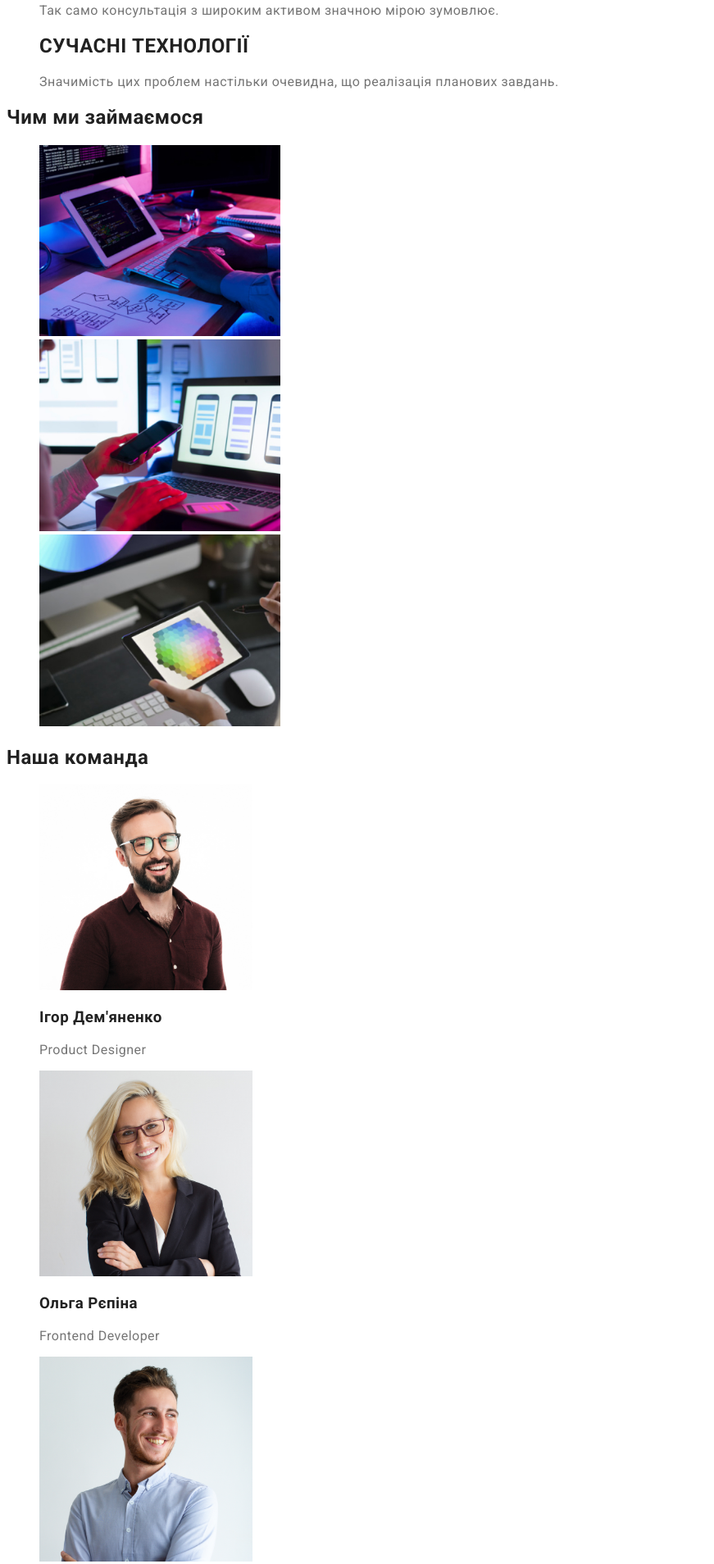
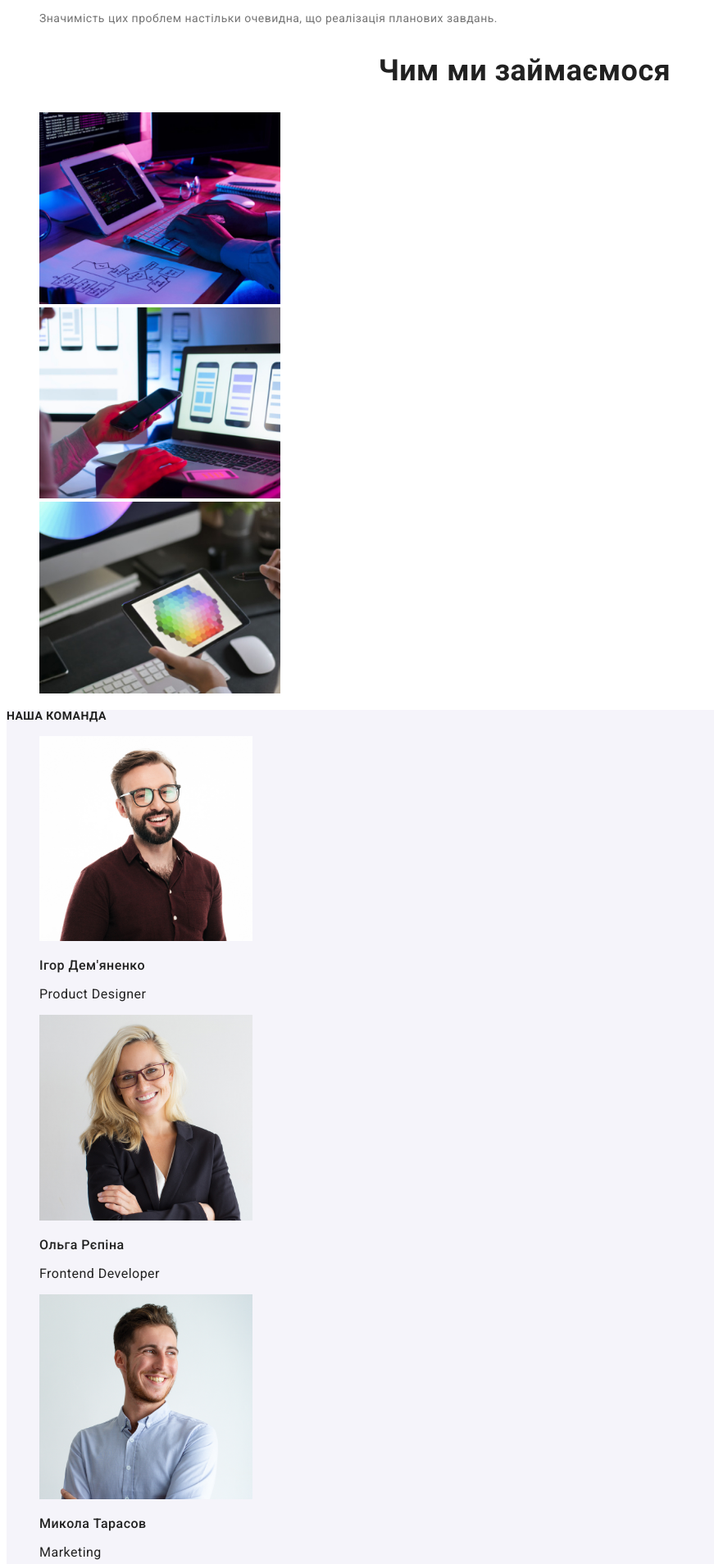
Before and after one commit to Denis-Shupletsov/goit-markup-hw-02, a plain HTML site: page index.html in a window 1280 px wide. Shown: the part 573-2481 px from the top of the page at 82% size, without its empty margins (0-871 px from the left). Drawn offline with Linux system fonts and the light colour scheme.

Commit message:
css index

```diff
--- a/css/styles.css
+++ b/css/styles.css
@@ -23,6 +23,7 @@ body {
 .page-header {
     background-color: var(--main-text-color);
 }
+
 .list {
     list-style: none;
 }
@@ -60,6 +61,7 @@ body {
     line-height: 1.14;
     letter-spacing: 0.02em;
 }
+
 .info-nav .link:hover,
 .info-nav .link:focus {
     color: var(--focus-color);
@@ -98,14 +100,43 @@ body {
 .section {
     background-color: #F5F5F5;
 }
+
 .section-title {
     color: var(--header-section-text-color);
+    font-weight: 700;
+    font-size: 14px;
+    line-height: 1.14;
+    text-transform: uppercase;
 }
+
+.section-text {
+    color: var(--section-subtitle-color);
+        font-size: 14px;
+        line-height: 1.71;
+}
+
 .section-subtitle {
-    color: var(--section-subtitle-color);
+        font-weight: 700;
+        font-size: 36px;
+        line-height: 1.17;
+        text-align: center;
+}
+.section-div {
+    background-color: #F5F4FA;
+}
+
+.section-name {
+    font-weight: 500;
+    font-size: 16px;
+    line-height: 1.19;
+}
+
+.section-desc {
+    font-size: 16px;
+    line-height: 1.19;
 }
         /* footer */
-.footer-nav {
+.page-footer {
     background-color: #2F303A;
 }
 
@@ -116,12 +147,21 @@ body {
 
 .footer-nav .link {
     color: var(--main-text-color);
+    font-size: 14px;
+    line-height: 1.71;
 }
 
 .footer-nav .info-link {
     color: rgba(255, 255, 255, 0.6);
+    font-size: 14px;
+    line-height: 1.71;
 }
-.footer-nav, .info-link:hover,
-.footer-nav, .info-link:focus {
+
+.footer-nav .info-link:hover,
+.footer-nav .info-link:focus {
     color: var(--focus-color);
 }
+
+.footer-logo {
+    color: var(--main-text-color);
+}
--- a/index.html
+++ b/index.html
@@ -34,55 +34,56 @@
         <section class="section">
             <ul class="list">
                 <li>
-                    <!-- Название секции -->
+                    <!-- h1 Название секции -->
                     <h2 class="section-title">УВАГА ДО ДЕТАЛЕЙ</h2>
-                    <p class="section-subtitle">Ідейні міркування, і навіть початок повсякденної роботи з формування позиції.</p>
+                    <p class="section-text">Ідейні міркування, і навіть початок повсякденної роботи з формування позиції.</p>
                 </li>
                 <li>
                     <h2 class="section-title">ПУНКТУАЛЬНІСТЬ</h2>
-                    <p class="section-subtitle">Завдання організації, особливо рамки і місце навчання кадрів тягне у себе.</p>
+                    <p class="section-text">Завдання організації, особливо рамки і місце навчання кадрів тягне у себе.</p>
                 </li>
                 <li>
                     <h2 class="section-title">ПЛАНУВАННЯ</h2>
-                    <p class="section-subtitle">Так само консультація з широким активом значною мірою зумовлює.</p>
+                    <p class="section-text">Так само консультація з широким активом значною мірою зумовлює.</p>
                 </li>
                 <li>
                     <h2 class="section-title">СУЧАСНІ ТЕХНОЛОГІЇ</h2>
-                    <p class="section-subtitle">Значимість цих проблем настільки очевидна, що реалізація планових завдань.</p>
+                    <p class="section-text">Значимість цих проблем настільки очевидна, що реалізація планових завдань.</p>
                 </li>
             </ul>
         </section>
         <section class="section">
-                <h2 class="section-title">Чим ми займаємося</h2>
+                <h2 class="section-subtitle">Чим ми займаємося</h2>
                     <ul class="list">
                         <li><img src="./img/img.jpg" alt="Создание сайтов" width="294"></li>
                         <li><img src="./img/img(1).jpg" alt="Создание приложений" width="294"></li>
                         <li><img src="./img/img(2).jpg" alt="Дизайн" width="294"></li>
                     </ul>
         </section>
-        <section class="section">
+        <section class="section-div">
                 <h2 class="section-title">Наша команда</h2>
                     <ul class="list">
                         <li><img src="./img/img3.jpg" alt="Фото участника команды" width="260">
-                        <h3 class="section-title">Ігор Дем'яненко</h3>
-                        <p class="section-subtitle">Product Designer</p></li>
-
+                        <h3 class="section-name">Ігор Дем'яненко</h3>
+                        <p class="section-desc">Product Designer</p>
+                        </li>
                         <li><img src="./img/img(4).jpg" alt="Фото участника команды" width="260">
-                        <h3 class="section-title">Ольга Рєпіна</h3>
-                        <p class="section-subtitle">Frontend Developer</p></li>
-
+                        <h3 class="section-name">Ольга Рєпіна</h3>
+                        <p class="section-desc">Frontend Developer</p>
+                        </li>
                         <li><img src="./img/img(5).jpg" alt="Фото участника команды" width="260">
-                        <h3 class="section-title">Микола Тарасов</h3>
-                        <p class="section-subtitle">Marketing</p></li>
-
+                        <h3 class="section-name">Микола Тарасов</h3>
+                        <p class="section-desc">Marketing</p>
+                        </li>
                         <li><img src="./img/img(6).jpg" alt="Фото участника команды" width="260">
-                        <h3 class="section-title">Михайло Єрмаков</h3>
-                        <p class="section-subtitle">UI Designer</p></li>
+                        <h3 class="section-name">Михайло Єрмаков</h3>
+                        <p class="section-desc">UI Designer</p>
+                        </li>
                     </ul>
         </section>
     </main>
-    <footer>
-        <a href="/" class="logo"><span style="color: blue;">Web</span>Studio</a>
+    <footer class="page-footer">
+        <a href="/" class="footer-logo"><span style="color: #2196F3;">Web</span>Studio</a>
             <address>
                 <ul class="footer-nav list">
                     <li><a href="м.Київ,пр-тЛесіУкраїнки,26" class="link">м. Київ, пр-т Лесі Українки, 26</a></li>
```
